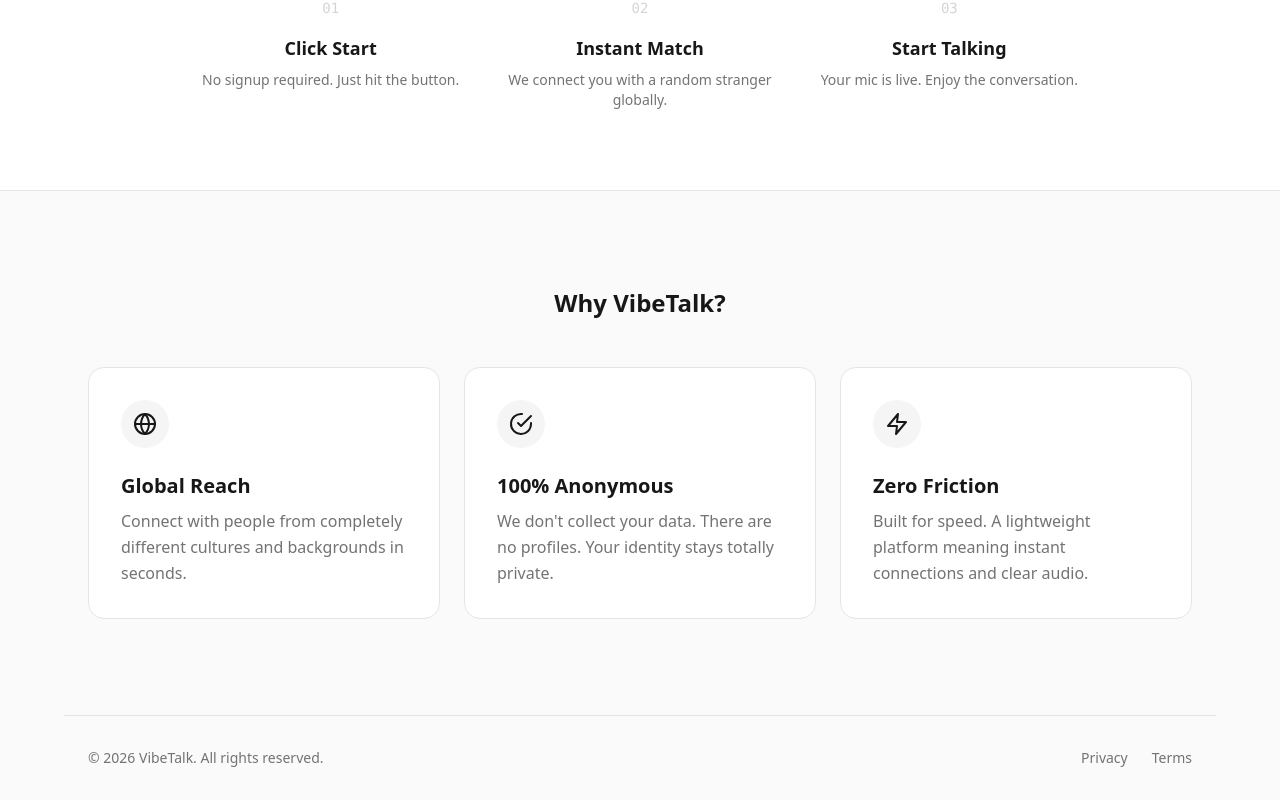
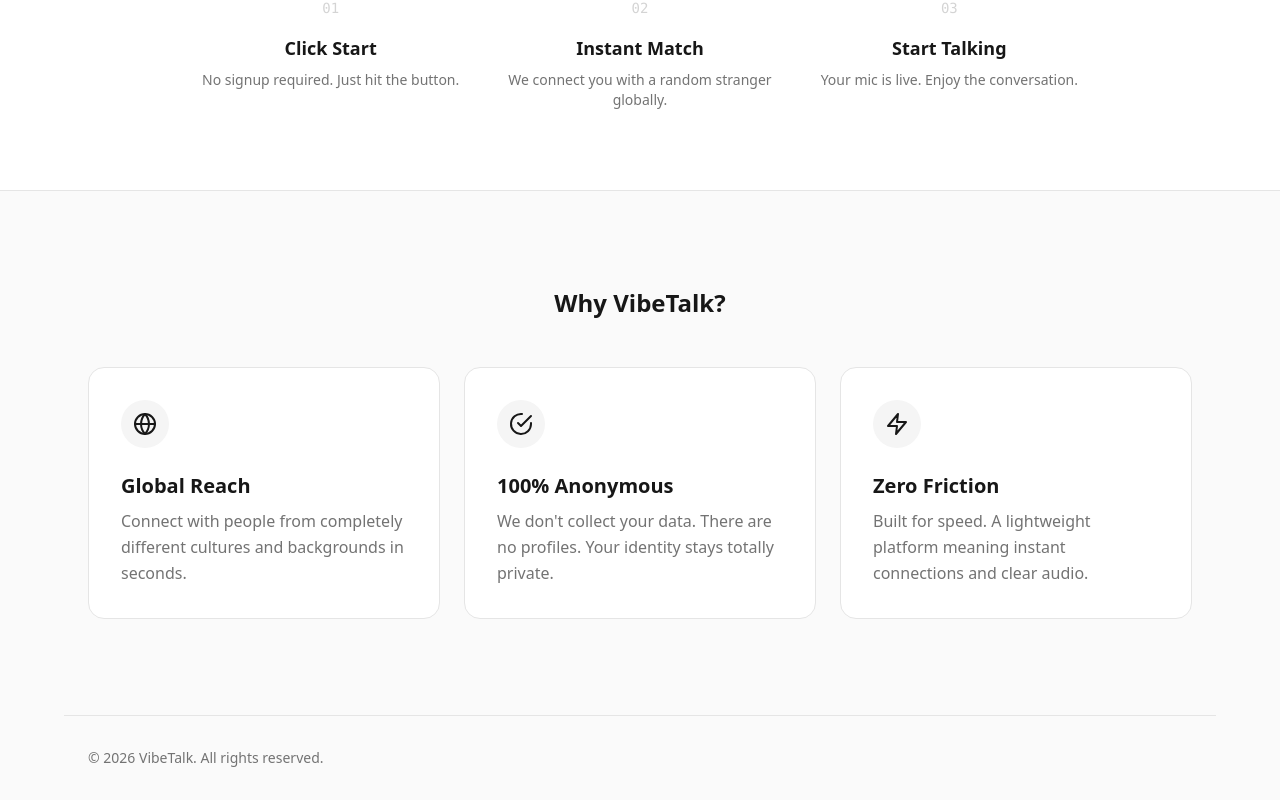
Before and after one commit to Arya406/randomVchat, a React (Create React App) app in the folder client/: page / in a window 1280 px wide. Shown: the part 789-1589 px from the top of the page. Built offline with nearby package versions, Linux system fonts and the light colour scheme; no server answers.

Commit message:
fix anchor href error

```diff
--- a/client/src/components/Landing.jsx
+++ b/client/src/components/Landing.jsx
@@ -187,8 +187,7 @@ function Landing() {
       <footer className="w-full py-8 px-6 border-t border-neutral-200 flex flex-col md:flex-row justify-between items-center text-sm text-neutral-500 max-w-6xl mx-auto gap-4">
         <p>© {new Date().getFullYear()} VibeTalk. All rights reserved.</p>
         <div className="flex gap-6">
-          <a href="#" className="hover:text-neutral-900 transition-colors">Privacy</a>
-          <a href="#" className="hover:text-neutral-900 transition-colors">Terms</a>
+
         </div>
       </footer>
 
```
